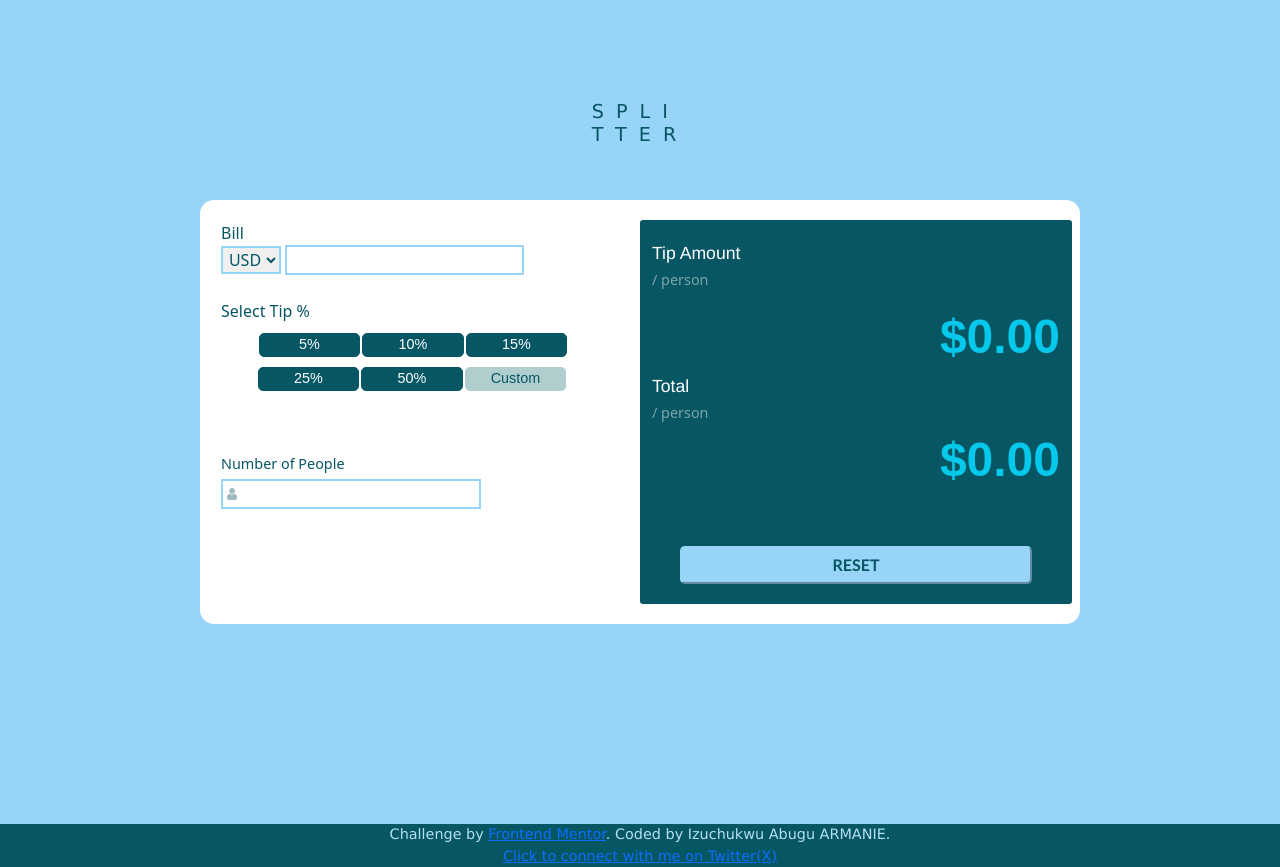
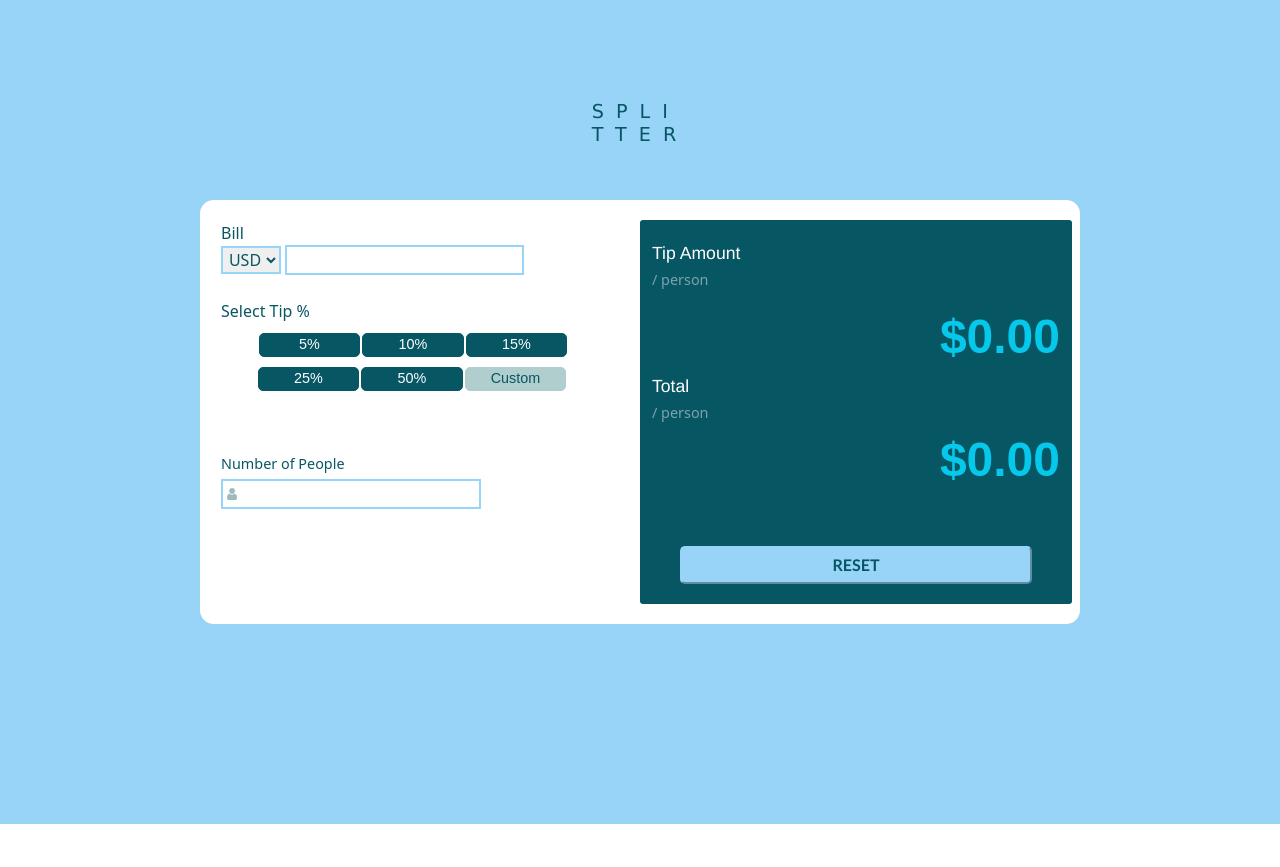
Before and after one commit to ARMANIE4L/Tip-Calculator, a plain HTML site: page index.html in a window 1280 px wide. After the commit the page ends 824 px from the top, so only its background shows below. Drawn offline with Linux system fonts and the light colour scheme.

Commit message:
Update index.html

```diff
--- a/index.html
+++ b/index.html
@@ -146,22 +146,6 @@
 
     </div>
 
-    <footer>
-
-      <div class="attribution">
-
-        Challenge by <a href="https://www.frontendmentor.io?ref=challenge" target="_blank">Frontend Mentor</a>.
-
-        Coded by <a>Izuchukwu Abugu ARMANIE</a>.
-
-        <br>
-
-        <a href="x.com/armanie4l/">Click to connect with me on Twitter(X)</a>
-
-      </div>
-
-    </footer>
-
   </body>
 
 <script src="./bootstrap.js"></script>
```
